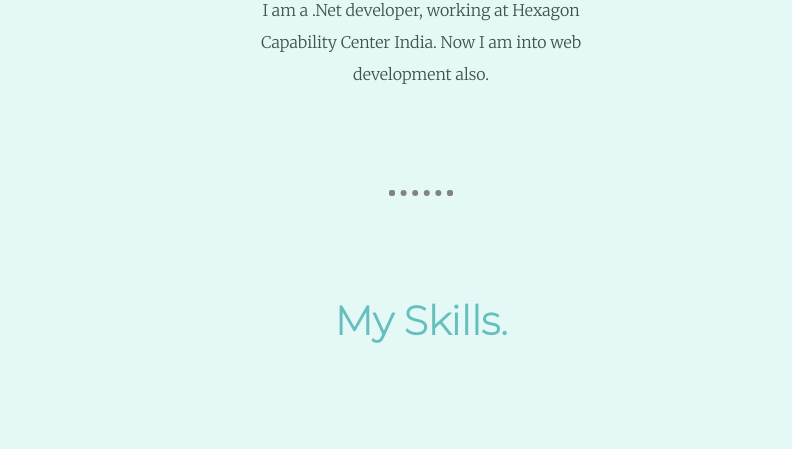
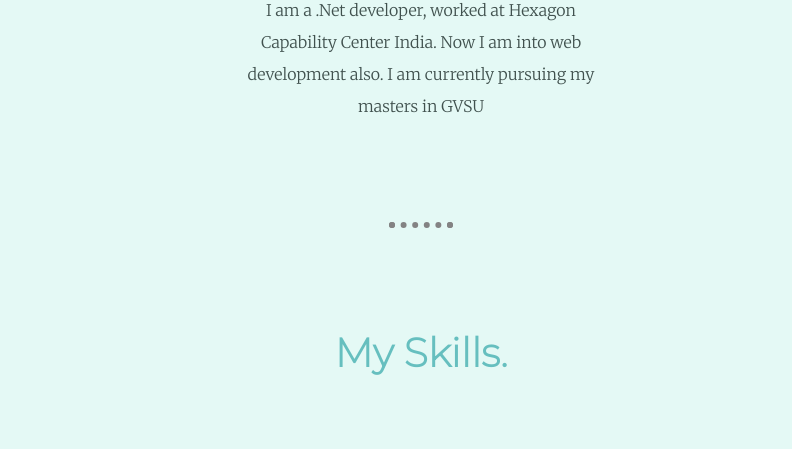
Before and after one commit to Harikrishna-GVSU/CIS641-HW2-Gonuguntla, a plain HTML site: page index.html in a window 1280 px wide. Shown: the part 630-1079 px from the top of the page, without its empty margins (219-1011 px from the left). Drawn offline with Linux system fonts and the light colour scheme.

Commit message:
Added GVSU to intro

```diff
--- a/index.html
+++ b/index.html
@@ -22,7 +22,7 @@
     <div class="profile">
       <img class="Myimage" src="Images/Kittu.png" alt="My Pcture">
       <h2>Hello.</h2>
-      <p class="intro">I am a .Net developer, working at Hexagon Capability Center India. Now I am into web development also.</p>
+      <p class="intro">I am a .Net developer, worked at Hexagon Capability Center India. Now I am into web development also. I am currently pursuing my masters in GVSU</p>
     </div>
     <hr>
     <div class="skills">
```
